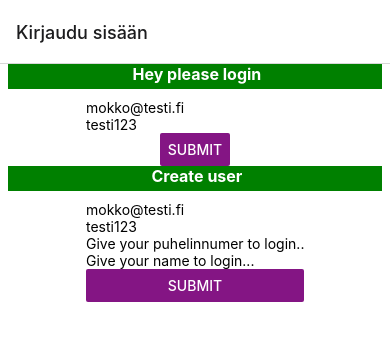
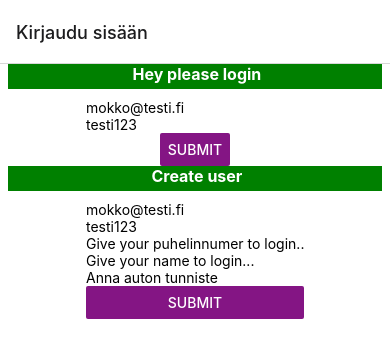
Before and after one commit to TVT21KMO-Mobiilikehitysprojekti-R6/Jaska, a React Native app: screen /LoginPage in a window 390 px wide. Shown: the top 358 px of the page. Built offline with nearby package versions, Linux system fonts and the light colour scheme.

Commit message:
auton lisäämistä aloiteltu

```diff
--- /dev/null
+++ b/Helpers/toFireBase.js
@@ -0,0 +1,12 @@
+
+import {firebase, onSnapshot, orderBy, query, QuerySnapshot, firestore, collection, addDoc, ADDEVENT, serverTimestamp, signInWithEmailAndPassword} from '../firebase/Config'
+
+export const toFireBase = async (/* litres,mileage,price,wash,userID, */ carPlate ) => {
+    console.log("toFireBase")   //Tämä lisää firebaseen
+    const docRef = await addDoc(collection(firestore,ADDEVENT),{
+     // data: litres, mileage, price, wash,
+    //  created: serverTimestamp(),
+     // user: userID,
+      carData: carPlate,
+    }).catch(error => console.log(error))
+  }
--- a/components/LoginPage.js
+++ b/components/LoginPage.js
@@ -1,9 +1,11 @@
 import { View, Text, SafeAreaView, Button, TextInput } from 'react-native'
 import React, { useState, useEffect } from 'react'
 import Styles from './Styles';
-import { createUser, auth, signInWithEmailAndPassword, onAuthStateChanged} from "../firebase/Config.js";
 import MainPage from './MainPage';
 import { getAuth, createUserWithEmailAndPassword } from "firebase/auth";
+import { toFireBase } from '../Helpers/toFireBase';
+import {firebase, onSnapshot, orderBy, query, QuerySnapshot, firestore, collection, addDoc, ADDEVENT, serverTimestamp, signInWithEmailAndPassword} from '../firebase/Config'
+
 
 export default function LoginPage({navigation, setLogin}) {
 
@@ -12,6 +14,7 @@ export default function LoginPage({navigation, setLogin}) {
   const [phoneNumber, setPhoneNumber] = useState(''); // anna joku numero
   const [displayName, setDisplayName] =  useState(''); // anna joku nimi
   const [userCreated, setUserCreated] = useState(0); //kun käyttäjä luodaan, tulostetaan teksti
+  const [carPlate, setCarPlate] = useState('');
 
   const [login2, setLogin2] = useState(false);
   const [userID, setUserID] = useState('');
@@ -42,7 +45,7 @@ useEffect(  () => {
 
 
 
-const createUser = (email, password) => {                 //TÄmä toimii, lisääö käyttäjän databaeen
+const createUser = (email, password, carPlate) => {                 //TÄmä toimii, lisääö käyttäjän databaeen
     const auth = getAuth()
     createUserWithEmailAndPassword(auth, email, password)
   .then((userCredential) => {
@@ -50,13 +53,14 @@ const createUser = (email, password) => {                 //TÄmä toimii, lisä
     setEmail();
     setPassword();
     setUserCreated(1)
+    displayName(carPlate)
   })
   .catch((error) => {
     const errorCode = error.code;
     const errorMessage = error.message;
     // ..
   });
-
+   // toFireBase(carPlate)
   }
 
   return (
@@ -113,11 +117,23 @@ const createUser = (email, password) => {                 //TÄmä toimii, lisä
             keyboardType='email-address'
             placeholder="Give your name to login..."
             />
+            <TextInput
+            sstyle={{flex: 0.75}}
+            onChangeText={text => setCarPlate(text)}
+            value={carPlate}
+            keyboardType='text'
+            placeholder="Anna auton tunniste"
+            />
             <Button style={Styles.buttonLogIn}
             title="Submit"
             onPress={ ()=> createUser(email, password, phoneNumber, displayName)}
             color="#841584"
             />
+      {/*       <Button style={Styles.buttonLogIn}
+            title="testi"
+            onPress={ ()=> toFireBase(carPlate)}
+            color="#841584"
+            /> */}
           </View>
           {userCreated != 0 && <Text style={Styles.heading}>Käyttäjätunnus luotu, kirjaudu sisään!!!!</Text>}
 
--- a/components/MainPage.js
+++ b/components/MainPage.js
@@ -2,6 +2,7 @@
 import { View, Text, SafeAreaView, Button, TextInput, Pressable, Alert } from 'react-native'
 import React, { useDebugValue, useState, useEffect, useLayoutEffect } from 'react'
 import { convertFirbaseTimeStampToJS } from '../Helpers/TimeStamp';
+import { toFireBase } from '../Helpers/toFireBase';
 import {firebase, onSnapshot, orderBy, query, QuerySnapshot, firestore, collection, addDoc, ADDEVENT, serverTimestamp, signInWithEmailAndPassword} from '../firebase/Config'
 import { getAuth, onAuthStateChanged } from "firebase/auth";
 import Styles from './Styles';
```
